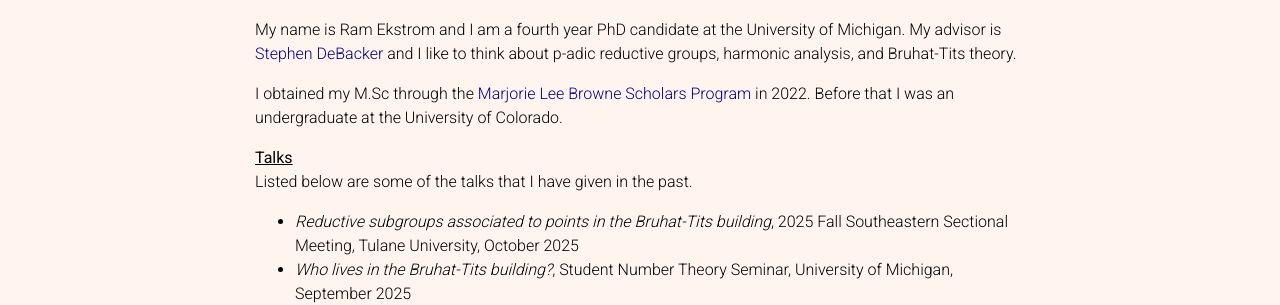
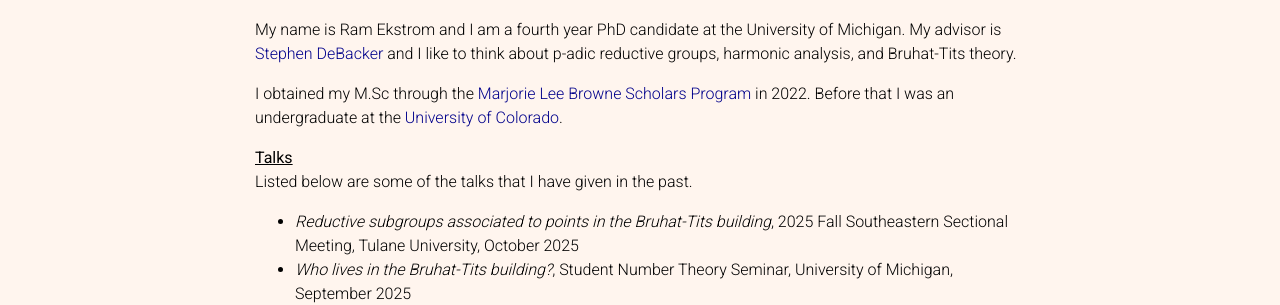
Before and after one commit to ramekstrom/ramekstrom.github.io, a Jekyll site: the page built from _pages/about.md, in a window 1280 px wide and 1015 px high. Shown: the part 183-488 px from the top of the window. Built offline with Jekyll 4.4.1, drawn with Linux system fonts in a browser that asks for light colours; comment, search, counter and statistics services are not loaded; a style sheet for code colours, icons or effects is not loaded; part of the change alters nothing that is shown.

```diff
--- a/_pages/about.md
+++ b/_pages/about.md
@@ -12,7 +12,7 @@ social: false  # includes social icons at the bottom of the page
 
 My name is Ram Ekstrom and I am a fourth year PhD candidate at the University of Michigan. My advisor is <a href="https://dept.math.lsa.umich.edu/~smdbackr/">Stephen DeBacker</a> and I like to think about p-adic reductive groups, harmonic analysis, and Bruhat-Tits theory.
 
-I obtained my M.Sc through the <a href="https://lsa.umich.edu/math/graduates/GraduateStudentHandbook/the-marjorie-lee-browne-scholars-program.html">Marjorie Lee Browne Scholars Program</a> in 2022. Before that I was an undergraduate at the University of Colorado.
+I obtained my M.Sc through the <a href="https://lsa.umich.edu/math/graduates/GraduateStudentHandbook/the-marjorie-lee-browne-scholars-program.html">Marjorie Lee Browne Scholars Program</a> in 2022. Before that I was an undergraduate at the <a href="https://www.colorado.edu/math/">University of Colorado</a>.
 
 <b><ins>Talks</ins></b><br>
 Listed below are some of the talks that I have given in the past.
```
